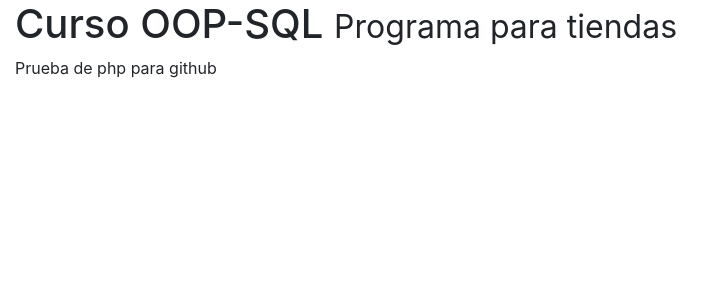
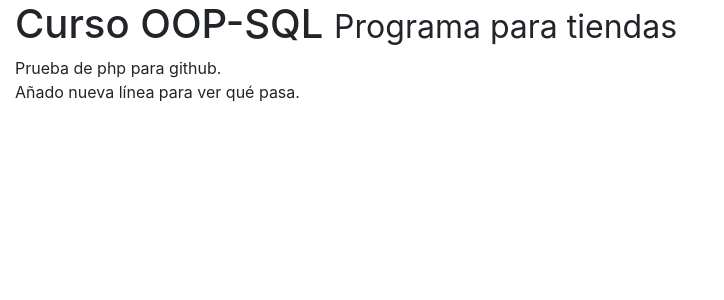
Before and after one commit to martaortimorales/prueba_repositorio, a PHP site: page /pruebas.php in a window 1280 px wide. Shown: the top 300 px of the page, without its empty margins (0-724 px from the left). Run offline with PHP 8.4, Linux system fonts and the light colour scheme.

Commit message:
Añadido utf y h2 en html y línea en php

```diff
--- a/index.html
+++ b/index.html
@@ -1,9 +1,11 @@
 <!DOCTYPE html>
 <html>
 <head>
+	<meta charset="utf-8">
 	<title>Prueba de index.html</title>
 </head>
 <body>
 	<h1>Añadido h1</h1>
+	<h2>Y pongo desde pc nuevo h2</h2>
 </body>
 </html>
--- a/pruebas.php
+++ b/pruebas.php
@@ -11,7 +11,8 @@
 	<h1>Curso OOP-SQL <small>Programa para tiendas</small></h1>
 
 	<?php
-		echo "Prueba de php para github";
+		echo "Prueba de php para github.";
+		echo "<br>Añado nueva línea para ver qué pasa.";
 	?>
 
 </body>
```
